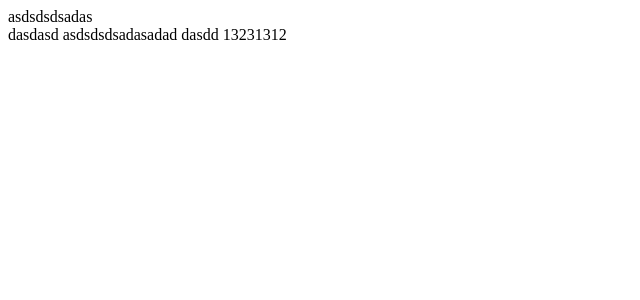
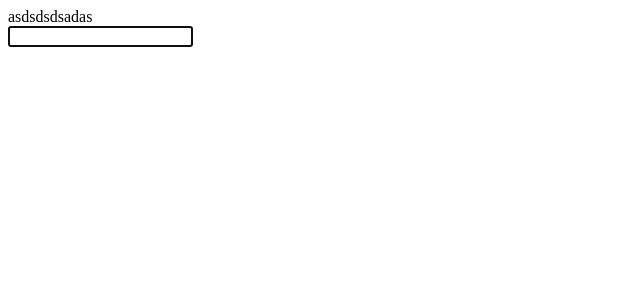
Before and after one commit to Amaz-Ning/vue-custom, a Vue app: page / in a window 1280 px wide. Shown: the top 300 px of the page, without its empty margins (0-640 px from the left). Built offline with nearby package versions, Linux system fonts and the light colour scheme.

Commit message:
添加directive

```diff
--- a/src/app.vue
+++ b/src/app.vue
@@ -3,9 +3,7 @@
        asdsdsdsadas
        <Dialog>
             <div>
-                dasdasd
-                asdsdsdsadasadad
-                dasdd 13231312
+                <input v-auto-focus/>
             </div>
        </Dialog>
     </div>
--- /dev/null
+++ b/src/directives.js
@@ -0,0 +1,6 @@
+import Vue from 'vue'
+Vue.directive('auto-focus', {
+    inserted: function (el) {
+        el.focus()
+    }
+})
--- a/src/index.js
+++ b/src/index.js
@@ -1,5 +1,6 @@
 import App from './app.vue'
 import Vue from 'vue'
+import './directives'
 window.onload = function () {
     new Vue({
         el: '#app',
```
